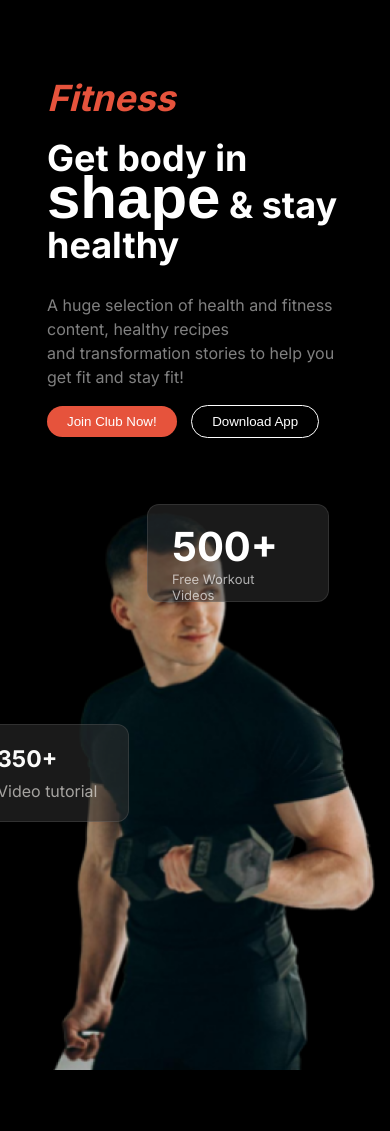
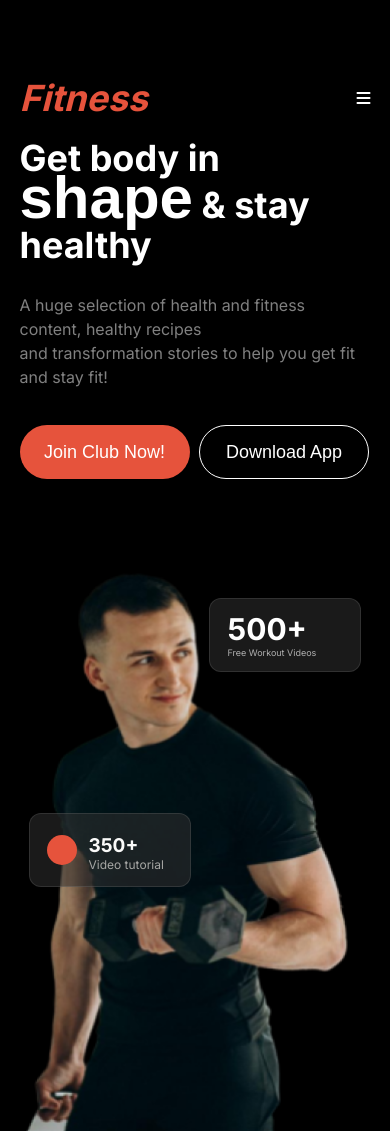
Before and after one commit to shanto470/assignment_02, a plain HTML site: page index.html in a window 390 px wide. Before the commit the page ends 1074 px from the top, so only its background shows below. Drawn offline with Linux system fonts and the light colour scheme; a web font is replaced by a local one.

Commit message:
added responsive of nav banner section

```diff
--- a/index.html
+++ b/index.html
@@ -25,9 +25,9 @@
               <button class="primary-btn">Contact</button>
               <button class="primary-btn">About</button>
             </div>
-            <div class="ham-burger">
-              <i class="fa-solid fa-bars"></i>
-            </div>
+          </div>
+          <div class="ham-burger">
+            <i class="fa-solid fa-bars"></i>
           </div>
         </nav>
         <!-- nav section ends here -->
@@ -42,7 +42,8 @@
               <br />
               and transformation stories to help you get fit and stay fit!
             </p>
-            <button class="home-btn">Join Club Now!</button>
+
+            <button class="join-btn">Join Club Now!</button>
             <button class="download-btn">Download App</button>
           </div>
 
@@ -67,7 +68,12 @@
         </div>
       </section>
     </header>
-    <main></main>
+    <main>
+      <section class="habit-section">
+        <div class="description-habit"></div>
+        <div class=""></div>
+      </section>
+    </main>
     <footer></footer>
   </body>
 </html>
--- a/styles/style.css
+++ b/styles/style.css
@@ -5,6 +5,8 @@ body {
   font-family: "Inter", sans-serif;
   background-color: rgb(0, 0, 0);
   width: 100%;
+  max-width: 1045px;
+  margin: 0 auto;
   /* border: 2px solid yellow; */
 }
 /* navbar-banner styles s */
@@ -12,19 +14,20 @@ body {
 .header {
   margin-top: 57px;
   /* border: 2px solid rgb(247, 11, 11); */
-  width: 100%;
   height: 715px;
 }
 .nav-banner-section {
   /* border: 2px solid rgb(224, 193, 188); */
-  width: 70%;
   height: 715px;
-  margin: 0 auto;
   position: relative;
+  /* width: 100%;
+  max-width: 1045px; */
+  /* margin: 0 auto; */
 }
 .navbar {
   display: flex;
   justify-content: space-between;
+
   align-items: center;
 }
 .main-nav {
@@ -49,6 +52,7 @@ body {
   color: rgb(255, 255, 255);
 }
 .home-btn {
+  font-size: 1.125rem;
   background-color: rgb(230, 83, 60);
   font-weight: 600px;
   border-radius: 46px;
@@ -57,10 +61,34 @@ body {
   border: none;
   color: rgb(255, 255, 255);
 }
+.join-btn {
+  font-size: 1.125rem;
+  background-color: rgb(230, 83, 60);
+  height: 54px;
+  width: 224px;
+  font-weight: 600px;
+  border-radius: 46px;
+  padding: 8px 20px;
+  margin-left: 0px;
+  border: none;
+  color: rgb(255, 255, 255);
+}
+.download-btn {
+  font-size: 1.125rem;
+  border: 1px solid rgb(255, 255, 255);
+  font-weight: 600px;
+  border-radius: 46px;
+  padding: 8px 20px;
+  height: 54px;
+  width: 224px;
+  background: none;
+  color: rgb(255, 255, 255);
+  margin-left: 10px;
+}
 
 .banner-container {
   display: flex;
-  gap: 167px;
+  gap: 200px;
 }
 span {
   font-family: "Miama", sans-serif;
@@ -85,15 +113,7 @@ span {
   margin-top: 28px;
   color: rgba(255, 255, 255, 0.5);
 }
-.download-btn {
-  border: 1px solid rgb(255, 255, 255);
-  font-weight: 600px;
-  border-radius: 46px;
-  padding: 8px 20px;
-  background: none;
-  color: rgb(255, 255, 255);
-  margin-left: 10px;
-}
+
 .img-container {
   margin-top: 30px;
   width: 350px;
@@ -104,8 +124,8 @@ span {
 }
 .token1 {
   position: absolute;
-  bottom: 100px;
-  right: 250px;
+  bottom: 85px;
+  right: 280px;
   margin-top: 100px;
   display: flex;
   border: 1px solid rgba(255, 255, 255, 0.1);
@@ -143,10 +163,10 @@ span {
 .token2 {
   position: absolute;
   bottom: 380px;
-  right: -60px;
+  right: -70px;
   border: 1px solid rgba(255, 255, 255, 0.1);
   border-radius: 12px;
-  width: 180px;
+  width: 206px;
   height: 96px;
   background-color: rgba(48, 48, 48, 0.54);
 }
@@ -173,11 +193,24 @@ span {
 
 /* responsive section */
 @media screen and (max-width: 576px) {
+  .join-btn {
+    width: 170px;
+    margin: 20px 0px;
+  }
+  .download-btn {
+    width: 170px;
+    margin: 20px 0px 0px 5px;
+  }
+  body {
+    max-width: 90%;
+  }
   .btn-container {
     display: none;
   }
+
   .ham-burger {
     display: block;
+    color: #fff;
   }
   .banner-container {
     flex-direction: column;
@@ -188,13 +221,44 @@ span {
   }
   .token1 {
     position: absolute;
-    bottom: -50px;
-    right: 230px;
+    bottom: -115px;
+    right: 180px;
+    width: 160px;
+    height: 72px;
+  }
+  .token1 h5 {
+    font-size: 19px;
+  }
+  .token1 p {
+    font-size: 12px;
+    margin-top: 0px;
+  }
+  .ball {
+    height: 30px;
+    width: 30px;
+  }
+  .ball-container {
+    margin: 21px 0 21px 17px;
+    display: flex;
+    justify-content: center;
+    align-items: center;
   }
   .token2 {
     position: absolute;
-    bottom: 170px;
-    right: 30px;
+    bottom: 100px;
+    right: 10px;
+    width: 150px;
+    height: 72px;
+  }
+  .h2-p {
+    margin: 12px 0px 0px 18px;
+  }
+  .token2 h2 {
+    margin-top: 0;
+    font-size: 30px;
+  }
+  .token2 p {
+    font-size: 9px;
   }
   .banner-title {
     font-size: 36px;
@@ -208,7 +272,4 @@ span {
   .banner {
     margin-top: 0px;
   }
-  .nav-banner-section {
-    width: 80%;
-  }
 }
```
